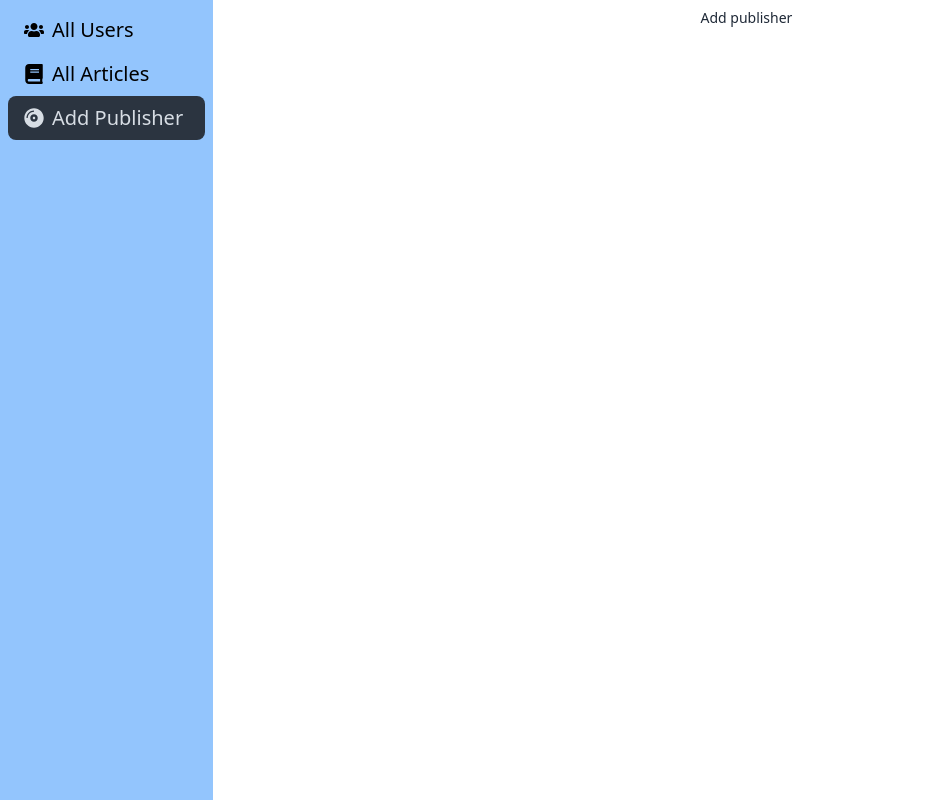
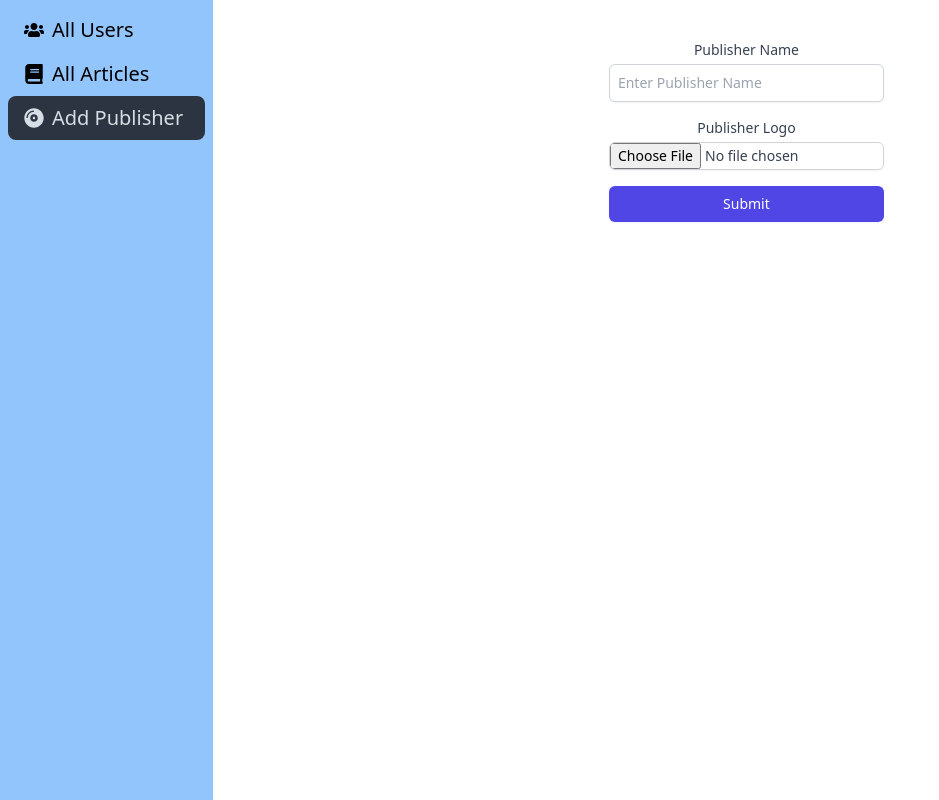
Before and after one commit to Tanvir6184/Daily-BD-, a React (Vite) app: page /dashboard/add-publisher in a window 1280 px wide. Shown: the whole page, without its empty margins (0-939 px from the left). Built offline with nearby package versions, Linux system fonts and the light colour scheme; no server answers; sample sign-in values are in the browser's storage.

Commit message:
publishers page added

```diff
--- a/src/AdminPages/Add Publisher/AddPublisher.jsx
+++ b/src/AdminPages/Add Publisher/AddPublisher.jsx
@@ -1,10 +1,102 @@
-import React from "react";
+import React, { useState } from "react";
+import useAxiosPublic from "../../Hooks/useAxiosPublic";
 
 const AddPublisher = () => {
+  const img_hosting_key = import.meta.env.VITE_IMG_HOSTING_KEY;
+  const img_hosting_api = `https://api.imgbb.com/1/upload?key=${img_hosting_key}`;
+  const axiosPublic = useAxiosPublic();
+
+  const handleImageUpload = async (file) => {
+    const formData = new FormData();
+    formData.append("image", file);
+
+    try {
+      const response = await axiosPublic.post(img_hosting_api, formData);
+      if (response.data.success) {
+        return response.data.data.url;
+      } else {
+        alert("Image upload failed");
+        return null;
+      }
+    } catch (err) {
+      alert("Something went wrong while uploading the image");
+      return null;
+    }
+  };
+
+  const handleSubmit = async (e) => {
+    e.preventDefault();
+
+    const name = e.target.publisherName.value;
+    const file = e.target.publisherLogo.files[0];
+
+    const logoUrl = await handleImageUpload(file);
+
+    if (logoUrl) {
+      const publisherData = {
+        name: name,
+        logo: logoUrl,
+      };
+
+      try {
+        const response = await axiosPublic.post(
+          "/add-publishers",
+          publisherData
+        );
+        if (response.data.success) {
+          alert("Publisher added successfully!");
+        } else {
+          alert("Failed to add publisher");
+        }
+      } catch (err) {
+        alert("Error submitting publisher");
+      }
+    }
+  };
+
   return (
-    <div>
-      <p>Add publisher</p>
-    </div>
+    <form onSubmit={handleSubmit} className="max-w-md mx-auto mt-8">
+      <div className="mb-4">
+        <label
+          htmlFor="publisherName"
+          className="block text-sm font-medium text-gray-700"
+        >
+          Publisher Name
+        </label>
+        <input
+          type="text"
+          name="publisherName"
+          id="publisherName"
+          className="mt-1 block w-full border border-gray-300 rounded-md shadow-sm p-2 focus:ring-indigo-500 focus:border-indigo-500"
+          placeholder="Enter Publisher Name"
+          required
+        />
+      </div>
+
+      <div className="mb-4">
+        <label
+          htmlFor="publisherLogo"
+          className="block text-sm font-medium text-gray-700"
+        >
+          Publisher Logo
+        </label>
+        <input
+          type="file"
+          name="publisherLogo"
+          id="publisherLogo"
+          accept="image/*"
+          className="mt-1 block w-full text-sm text-gray-700 border border-gray-300 rounded-md shadow-sm focus:ring-indigo-500 focus:border-indigo-500"
+          required
+        />
+      </div>
+
+      <button
+        type="submit"
+        className="w-full py-2 px-4 bg-indigo-600 text-white rounded-md shadow-sm hover:bg-indigo-700 focus:outline-none focus:ring-2 focus:ring-indigo-500"
+      >
+        Submit
+      </button>
+    </form>
   );
 };
 
--- a/src/AdminPages/All Articles/AllArticles.jsx
+++ b/src/AdminPages/All Articles/AllArticles.jsx
@@ -139,13 +139,13 @@ const AllArticles = () => {
       {/* Decline Modal */}
       {isModalOpen && (
         <div className="fixed inset-0 flex items-center justify-center bg-black bg-opacity-50">
-          <div className="bg-white p-6 rounded-lg shadow-lg">
+          <div className="bg-white p-6 rounded-lg shadow-lg h-80 w-80">
             <h3 className="text-lg font-semibold mb-4">Decline Article</h3>
             <textarea
               value={declineReason}
               onChange={(e) => setDeclineReason(e.target.value)}
               className="w-full border rounded-md p-2"
-              rows="4"
+              rows="7"
               placeholder="Enter reason for decline..."
             />
             <div className="mt-4 flex justify-end space-x-2">
--- /dev/null
+++ b/src/Components/Publisher Data/Publisher.jsx
@@ -0,0 +1,46 @@
+import React from "react";
+import useAxiosPublic from "../../Hooks/useAxiosPublic";
+import { useQuery } from "@tanstack/react-query";
+import Loading from "../Loading";
+
+const Publisher = () => {
+  const axiosPublic = useAxiosPublic();
+  const {
+    data: publishers,
+    isLoading,
+    error,
+  } = useQuery({
+    queryKey: ["publishers"],
+    queryFn: async () => {
+      const res = await axiosPublic.get("/publishers");
+      return res.data;
+    },
+  });
+
+  if (isLoading)
+    return (
+      <div>
+        <Loading></Loading>
+      </div>
+    );
+  if (error) return <div>Error fetching publishers: {error.message}</div>;
+
+  return (
+    <div className="">
+      <h2 className="text-center">Our Proud Publisher</h2>
+      <ul className="grid grid-cols-3 md:grid-cols-4 lg:grid-cols-6">
+        {publishers.map((publisher) => (
+          <li
+            key={publisher._id}
+            className="flex justify-center items-center flex-col"
+          >
+            <img src={publisher.logo} alt={publisher.name} width="100" />
+            <h3>{publisher.name}</h3>
+          </li>
+        ))}
+      </ul>
+    </div>
+  );
+};
+
+export default Publisher;
--- /dev/null
+++ b/src/Hooks/useAuth.jsx
@@ -0,0 +1,9 @@
+import { useContext } from "react";
+import AuthContext from "../Context/Auth Context/AuthContext";
+
+const useAuth = () => {
+  const auth = useContext(AuthContext);
+  return auth;
+};
+
+export default useAuth;
--- a/src/Pages/Home/Home.jsx
+++ b/src/Pages/Home/Home.jsx
@@ -1,9 +1,10 @@
 import React from "react";
+import Publisher from "../../Components/Publisher Data/Publisher";
 
 const Home = () => {
   return (
     <div>
-      <p>Home</p>
+      <Publisher></Publisher>
     </div>
   );
 };
--- a/src/Routes/Routes.jsx
+++ b/src/Routes/Routes.jsx
@@ -11,6 +11,7 @@ import ApprovedArticles from "../Pages/Approved Articles/ApprovedArticles";
 import ArticleDetails from "../Pages/Article Details/ArticleDetails";
 import Subscription from "../Pages/Subscription/Subscription";
 import AddArticles from "../Pages/Add Articles/AddArticles";
+import PrivateRoute from "./PrivateRoute";
 
 export const router = createBrowserRouter([
   {
@@ -31,7 +32,11 @@ export const router = createBrowserRouter([
       },
       {
         path: "add-articles",
-        element: <AddArticles></AddArticles>,
+        element: (
+          <PrivateRoute>
+            <AddArticles></AddArticles>
+          </PrivateRoute>
+        ),
       },
       {
         path: "approved-articles",
@@ -43,25 +48,45 @@ export const router = createBrowserRouter([
       },
       {
         path: "subscription",
-        element: <Subscription></Subscription>,
+        element: (
+          <PrivateRoute>
+            <Subscription></Subscription>
+          </PrivateRoute>
+        ),
       },
     ],
   },
   {
     path: "dashboard",
-    element: <Dashboard></Dashboard>,
+    element: (
+      <PrivateRoute>
+        <Dashboard></Dashboard>
+      </PrivateRoute>
+    ),
     children: [
       {
         path: "all-user",
-        element: <AllUsers></AllUsers>,
+        element: (
+          <PrivateRoute>
+            <AllUsers></AllUsers>
+          </PrivateRoute>
+        ),
       },
       {
         path: "all-articles",
-        element: <AllArticles></AllArticles>,
+        element: (
+          <PrivateRoute>
+            <AllArticles></AllArticles>
+          </PrivateRoute>
+        ),
       },
       {
         path: "add-publisher",
-        element: <AddPublisher></AddPublisher>,
+        element: (
+          <PrivateRoute>
+            <AddPublisher></AddPublisher>
+          </PrivateRoute>
+        ),
       },
     ],
   },
```
